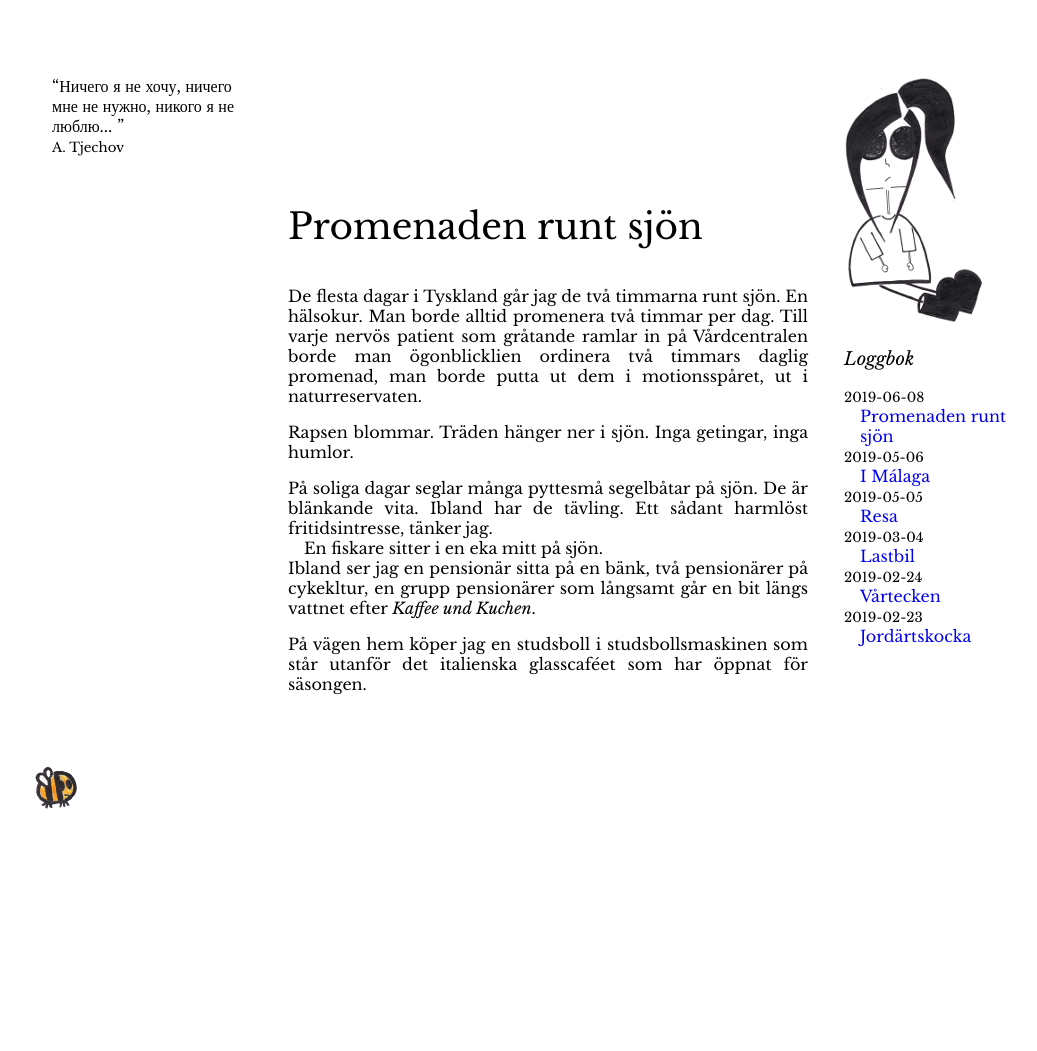
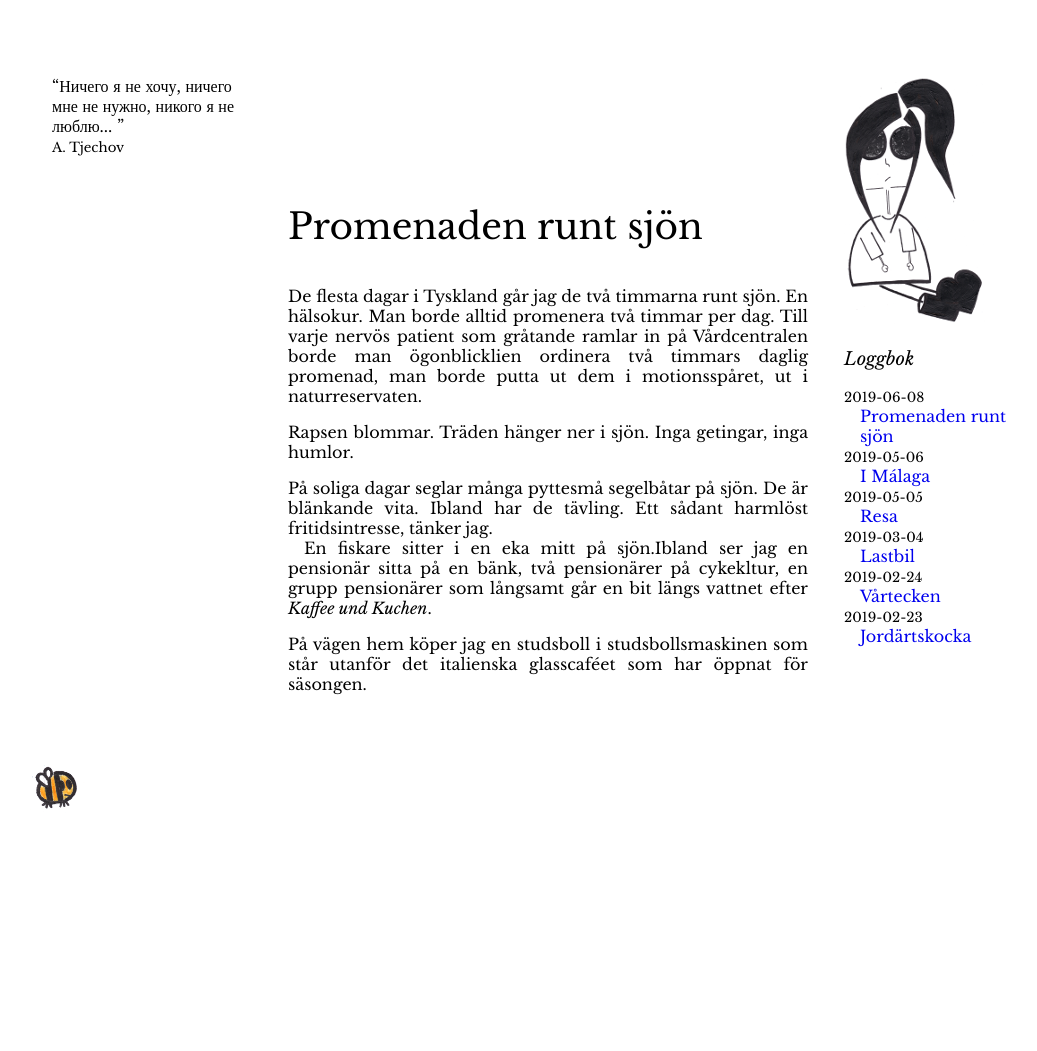
Before and after one commit to amandasandberg/amandasandberg.github.io, a Jekyll site: the page built from _posts/2019-06-08-Promenaden-runt-sjön.md, in a window 1280 px wide. Shown: the whole page, without its empty margins (92-1129 px from the left). Built offline with Jekyll 4.4.1, drawn with Linux system fonts in a browser that asks for light colours.

```diff
--- a/_posts/2019-06-08-Promenaden-runt-sjön.md
+++ b/_posts/2019-06-08-Promenaden-runt-sjön.md
@@ -10,6 +10,6 @@ Rapsen blommar. Träden hänger ner i sjön. Inga getingar, inga humlor.
 
 
 På soliga dagar seglar många pyttesmå segelbåtar på sjön. De är blänkande vita. Ibland har de tävling. Ett sådant harmlöst fritidsintresse, tänker jag.
-<span>En fiskare sitter i en eka mitt på sjön. </span> Ibland ser jag en pensionär sitta på en bänk, två pensionärer på cykekltur, en grupp pensionärer som långsamt går en bit längs vattnet efter _Kaffee und Kuchen_.
+<span>En fiskare sitter i en eka mitt på sjön.Ibland ser jag en pensionär sitta på en bänk, två pensionärer på cykekltur, en grupp pensionärer som långsamt går en bit längs vattnet efter _Kaffee und Kuchen_.</span>
 
 På vägen hem köper jag en studsboll i studsbollsmaskinen som står utanför det italienska glasscaféet som har öppnat för säsongen.
```
